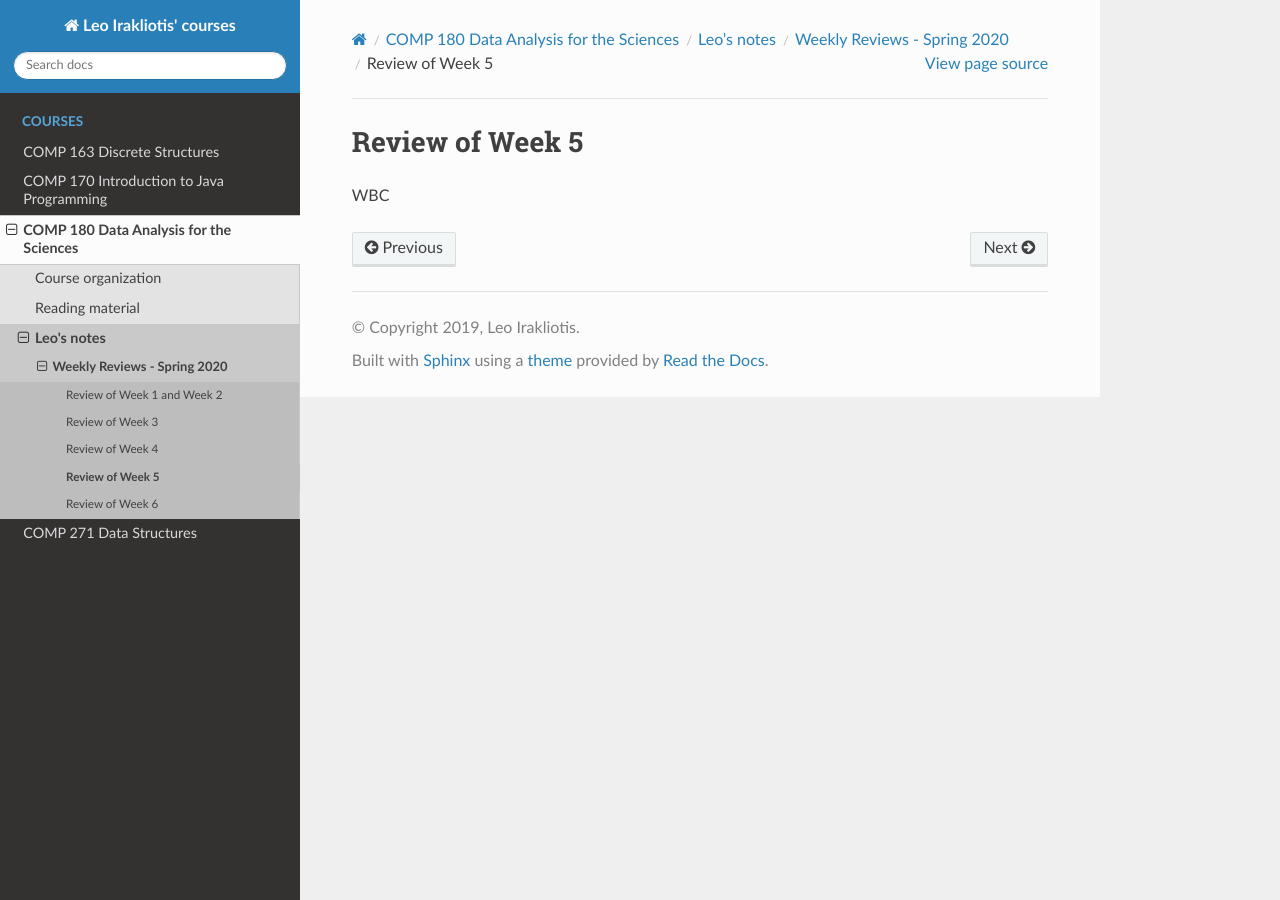
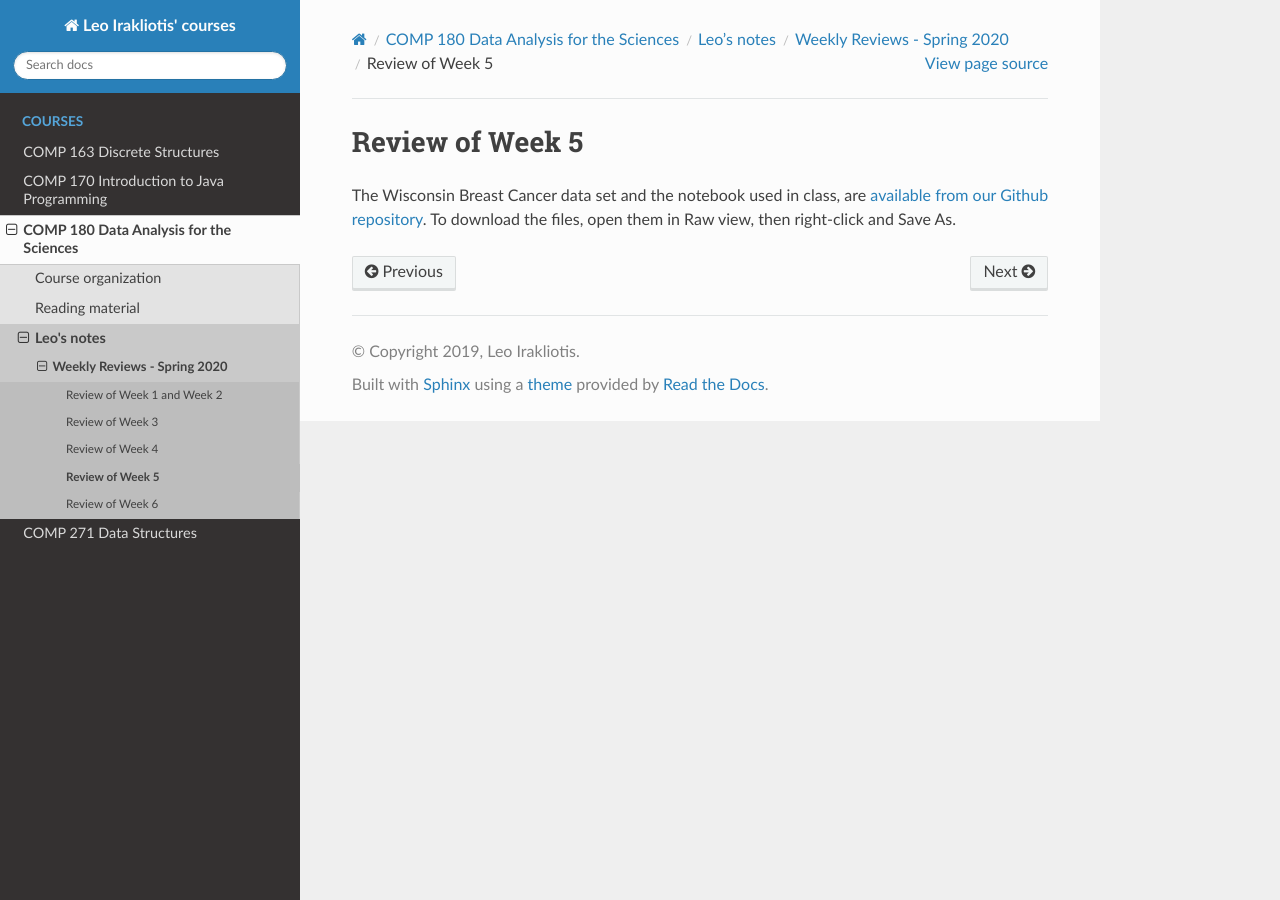
Before and after one commit to sleepyjaree/cdp, a Sphinx documentation site: the page built from source/COMP180/2020Spring/week5.rst, in a window 1280 px wide. Built offline with Sphinx 7.4.7 and the Read the Docs theme 2.0.0, drawn with Linux system fonts in a browser that asks for light colours.

Commit message:
Added Week5 code for COMP 170 and COMP 180

```diff
--- /dev/null
+++ b/source/COMP170/2020Spring/week5.rst
@@ -0,0 +1,5 @@
+
+Review of Week 5
+=================
+
+Our first formal introduction to Classes and objects is `available from the Github repository <https://github.com/lgreco/cdp/blob/master/source/COMP170/codeExamples/Person.java>`_. To download the files, open them in Raw view, then right-click and Save As.
--- a/source/COMP180/2020Spring/week5.rst
+++ b/source/COMP180/2020Spring/week5.rst
@@ -2,4 +2,4 @@
 Review of Week 5
 =======================================================
 
-WBC
+The Wisconsin Breast Cancer data set and the notebook used in class, are `available from our Github repository <https://github.com/lgreco/cdp/tree/master/source/COMP180/code/WBC>`_. To download the files, open them in Raw view, then right-click and Save As.
```
